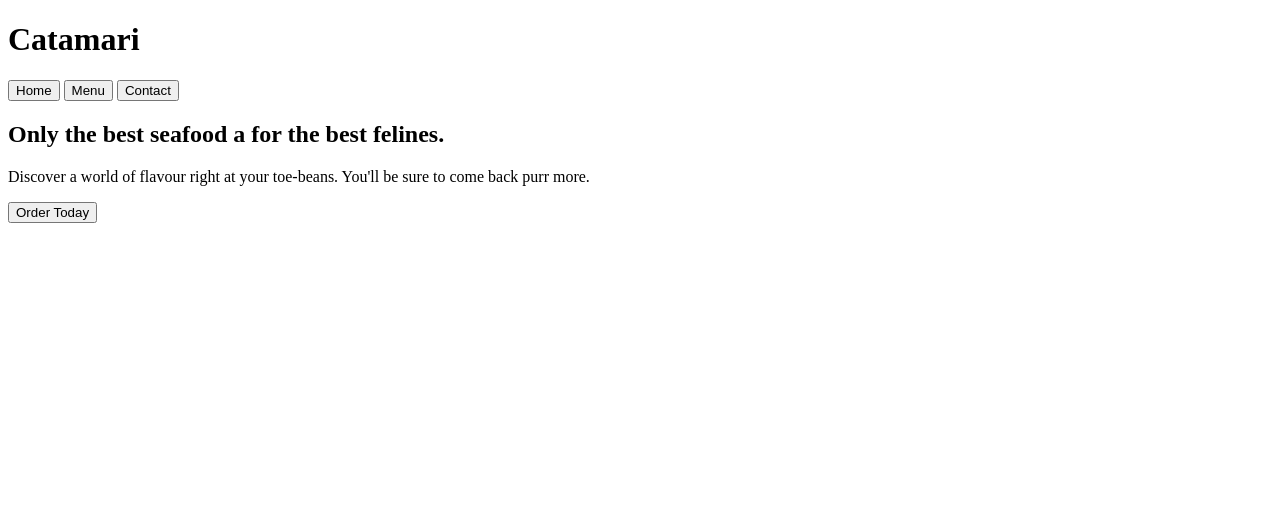
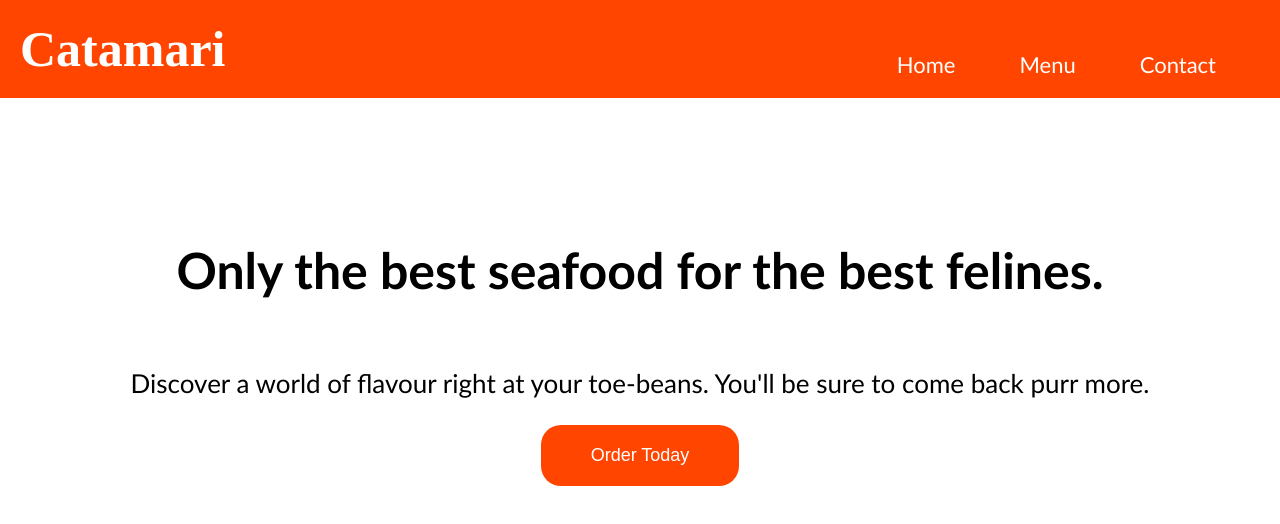
Before and after one commit to slabwu/restaurant-page, a website built with webpack: page src/template.html in a window 1280 px wide. Built offline with nearby package versions, Linux system fonts and the light colour scheme.

Commit message:
Add basic CSS

```diff
--- a/src/home.js
+++ b/src/home.js
@@ -1,7 +1,7 @@
 export const Home = (function() {
     const load = () => {
         const headline = document.createElement("h2");
-        headline.textContent = "Only the best seafood a for the best felines.";
+        headline.textContent = "Only the best seafood for the best felines.";
         content.appendChild(headline);
 
         const paragraph = document.createElement("p");
--- a/src/menu.js
+++ b/src/menu.js
@@ -1,6 +1,6 @@
 export const Menu = (function() {
     const load = () => {
-        const headline = document.createElement("h1");
+        const headline = document.createElement("h2");
         headline.textContent = "Menu";
         content.appendChild(headline);
 
--- a/src/styles.css
+++ b/src/styles.css
@@ -1,3 +1,63 @@
 body {
-    background-color: white;
+    font-family: "Calibri";
+    margin: 0;
 }
+
+header {
+    font-family: "Brush Script MT";
+    background-color: OrangeRed;
+    color: white;
+    margin: 0;
+    display: flex;
+}
+
+h1 {
+    margin: 20px 20px 20px;
+    font-size: 50px;
+    flex: 1 0 0;
+}
+
+nav {
+    display: flex;
+    align-items: flex-end;
+}
+
+nav button {
+    background: none;
+    border: none;
+    outline: none;
+    box-shadow: none;
+    color: white;
+    font-family: "Calibri";
+    font-size: 22px;
+    padding: 0 5vw 20px 0;
+}
+
+button {
+    background: OrangeRed;
+    border: none;
+    outline: none;
+    box-shadow: none;
+    color: white;
+    padding: 20px 50px 20px;
+    border-radius: 20px;
+    font-size: 18px;
+}
+
+#content {
+    text-align: center;
+    display: flex;
+    justify-content: center;
+    align-items: center;
+    flex-direction: column;
+}
+
+h2 {
+    padding: 100px 100px 0;
+    font-size: 50px;
+}
+
+p {
+    padding: 0 100px 0;
+    font-size: 26px;
+}
```
